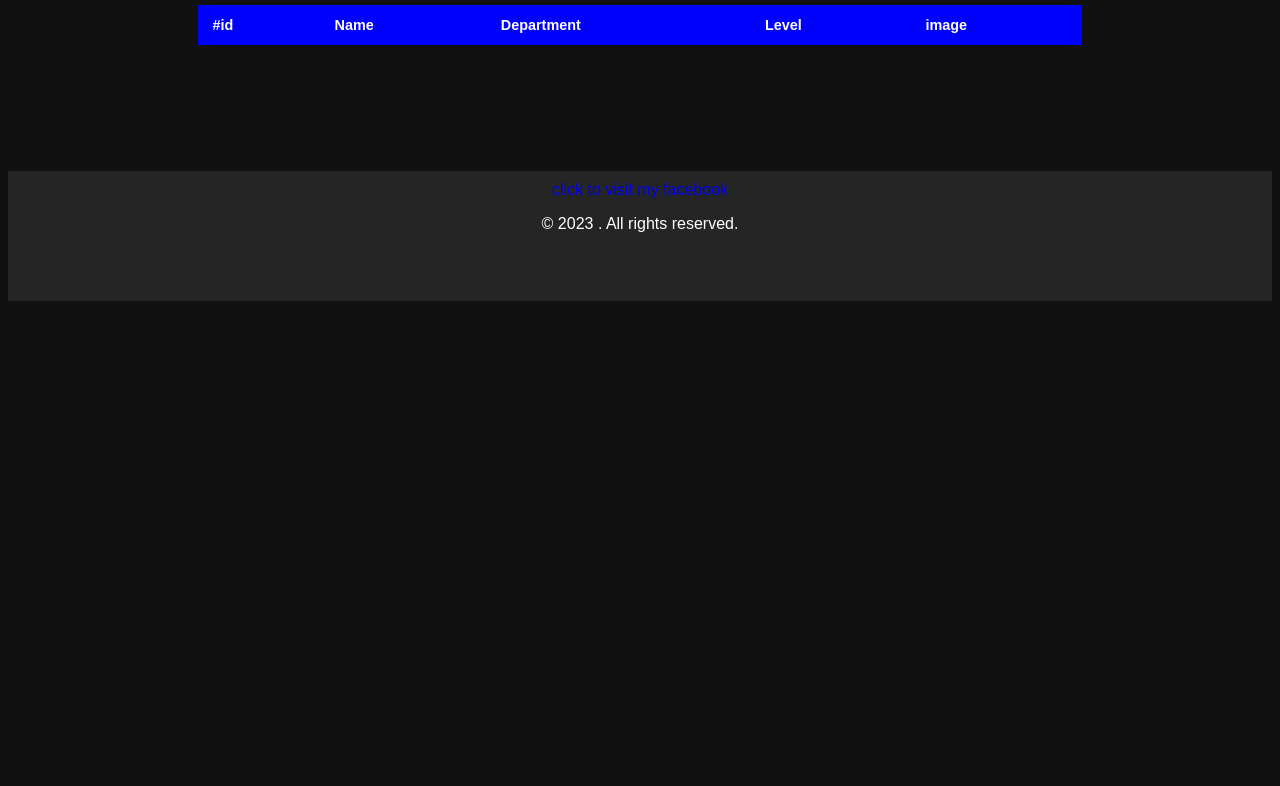
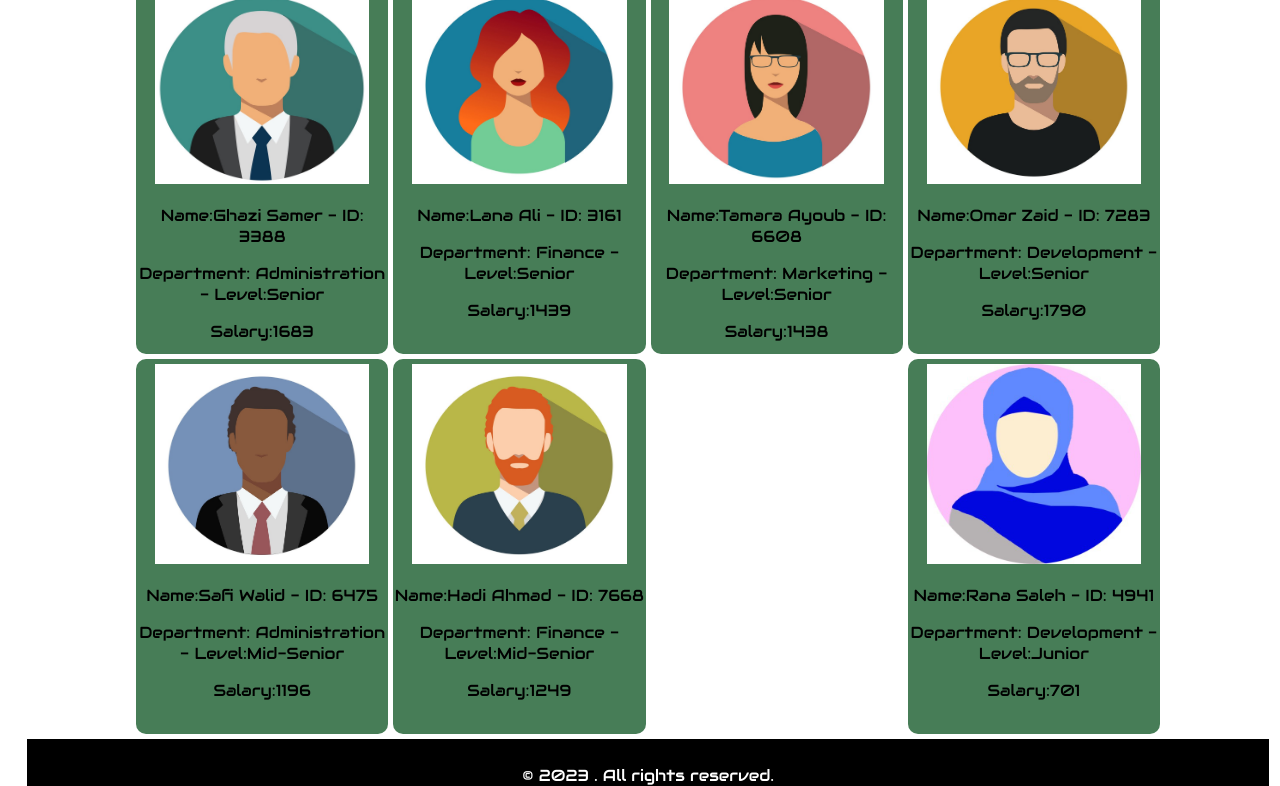
Before and after one commit to Ziad-Abazed/HR-management-system, a plain HTML site: page accounting.html in a window 1280 px wide. Shown: the part 230-1016 px from the top of the page. Before the commit the page ends 800 px from the top, so only its background shows below. Drawn offline with Linux system fonts and the light colour scheme.

Commit message:
change the render employees to put info for every employee in separate card

```diff
--- a/accounting.html
+++ b/accounting.html
@@ -4,9 +4,11 @@
     <meta charset="UTF-8">
     <meta http-equiv="X-UA-Compatible" content="IE=edge">
     <meta name="viewport" content="width=device-width, initial-scale=1.0">
-    <link rel="stylesheet" href="https://cdnjs.cloudflare.com/ajax/libs/font-awesome/4.7.0/css/font-awesome.min.css">
+    <link rel="stylesheet" href="https://fonts.googleapis.com/css?family=Audiowide">
+    <link rel="stylesheet" href="https://cdnjs.cloudflare.com/ajax/libs/font-awesome/6.4.0/css/all.min.css" integrity="sha512-iecdLmaskl7CVkqkXNQ/ZH/XLlvWZOJyj7Yy7tcenmpD1ypASozpmT/E0iPtmFIB46ZmdtAc9eNBvH0H/ZpiBw=="
+     crossorigin="anonymous" referrerpolicy="no-referrer" />
     <link rel="stylesheet" href="style/index.css" />
-    <title>accounting</title>
+    <title>Home</title>
 </head>
 <body>
     <header>
@@ -15,7 +17,7 @@
             <div class="nav-header">
 
                 <div class="nav-title">
-                    <img src="assets/logo.png"
+                    <img src="assets/logohr.jpg"
                         width="90px" height="50px">
 
                 </div>
@@ -31,16 +33,18 @@
         </nav>
     </header>
 
-<main>
-    <h1>Employees information</h1>
+<main id="main">
+<h1>Employees list</h1>
    <script src="js/app.js"></script>
 </main>
 
 
 <footer>
-    <a href="https://web.facebook.com/ziad.abazid.3">click to visit my facebook</a>
+    <p>© 2023 . All rights reserved.</p>
 
-    <p>© 2023 . All rights reserved.</p>
+<a href="https://web.facebook.com/ziad.abazid.3"><i style="color: blue;" class="fa-brands fa-facebook"></i></a>
+<a href="https://www.linkedin.com/feed/"><i class="fa-brands fa-linkedin"></i></a>
+  <p><small>Amman-jordan</small></p>
 </footer>
 
 </body>
--- a/js/app.js
+++ b/js/app.js
@@ -23,7 +23,7 @@ function Employee(fullName,department,level,image) {
   allEmployees.push(this);
 
 }
-Employee.prototype.Id=function(){
+Employee.prototype.id=function(){
   return generateEmployeeId();
 }
 
@@ -43,54 +43,85 @@ Employee.prototype.salary=function(){
   var EmployeeSalary = Math.floor(
       salaryRange.min + Math.random() * (salaryRange.max - salaryRange.min + 1))
       var netSalary = EmployeeSalary - EmployeeSalary * 0.075;
-      return netSalary.toFixed(2);
+      return netSalary.toFixed(0);
 }
 
 
-let employee1=new Employee("Ghazi Samer","Administration","Senior","https://thumbs.dreamstime.com/b/webcam-view-executive-manager-businessman-having-videocall-employees-216458723.jpg");
-let employee2=new Employee(  'Lana Ali', 'Finance',  'Senior','https://thumbs.dreamstime.com/b/portrait-happy-office-employee-working-laptop-looking-camera-109745321.jpg' )
-let employee3=new Employee(  'Tamara Ayoub', 'Marketing',  'Senior','https://thumbs.dreamstime.com/b/office-worker-pretty-young-sitting-41462649.jpg' )
-let employee4=new Employee( 'Safi Walid', 'Administration',  'Mid-Senior','https://thumbs.dreamstime.com/b/close-up-happy-bearded-man-hr-makes-good-first-impression-close-up-happy-bearded-man-hr-makes-good-first-impression-applicant-183172151.jpg' )
-let employee5=new Employee(  'Omar Zaid', 'Development',  'Senior','https://www.shutterstock.com/image-photo/portrait-smiling-millennial-arabic-businessman-260nw-1769759789.jpg' )
-let employee6=new Employee('Rana Saleh', 'Development',  'Junior','https://previews.123rf.com/images/wavebreakmediamicro/wavebreakmediamicro1111/wavebreakmediamicro111101651/11205201-busy-office-worker-in-her-office.jpg' )
-let employee7=new Employee(  'Hadi Ahmad', 'Finance',  'Mid-Senior','https://www.shutterstock.com/image-photo/successful-caucasian-smiling-man-shop-260nw-2079161422.jpg' )
-document.write("<table>")
-document.write("<thead>")
-document.write("<tr>")
-document.write("<th>#id</th>")
+let employee1=new Employee("Ghazi Samer","Administration","Senior","./assets/Ghazi.jpg");
+let employee2=new Employee(  'Lana Ali', 'Finance',  'Senior','./assets/Lana.jpg' )
+let employee3=new Employee(  'Tamara Ayoub', 'Marketing',  'Senior','./assets/Tamara.jpg' )
+let employee4=new Employee( 'Safi Walid', 'Administration',  'Mid-Senior','./assets/Safi.jpg' )
+let employee5=new Employee(  'Omar Zaid', 'Development',  'Senior','./assets/Omar.jpg' )
+let employee6=new Employee('Rana Saleh', 'Development',  'Junior','./assets/Rana.jpg' )
+let employee7=new Employee(  'Hadi Ahmad', 'Finance',  'Mid-Senior','./assets/Hadi.jpg' )
 
-document.write("<th> Name</th>")
-document.write("<th>Department</th>")
-document.write("<th>Level</th>")
-document.write("<th>image</th>")
-document.write("</tr>")
-document.write("</thead>")
-document.write("</table>")
+
+
+let main=document.getElementById("main");
+
+let flexdiv=document.createElement("div");
+
+flexdiv.className="flex-box";
+
+let Administrationdiv=document.createElement("div");
+
+Administrationdiv.className="Administrationtdiv";
+
+let Financediv=document.createElement("div");
+
+Financediv.className="Financediv";
+
+
+let Marketingdiv=document.createElement("div");
+
+Marketingdiv.className="Marketingdiv";
+
+
+let Developmentdiv=document.createElement("div");
+
+Developmentdiv.className="Developmentdiv";
+
+
+
 Employee.prototype.render=function(){
   console.log("Employee name: "+this.fullName)
   console.log("Department: "+this.department)
   console.log ("Employee salary: "+this.salary())
 
-  document.write("<table>")
-  document.write("<tbody>")
-  document.write("<tr>")
+  let carddiv=document.createElement("div");
+  carddiv.className="cards";
+  let img=document.createElement("img");
+  img.setAttribute("src",`${this.image}`);
+  let line1=document.createElement("p");
+  line1.textContent=`Name:${this.fullName} - ID: ${this.id()}`;
 
-  document.write(`<td> ${this.id()}</td>`)
-  document.write(`<td> ${this.fullName}</td>`)
-  document.write(`<td> ${this.department}</td>`)
-  document.write(`<td> ${this.level}</td>`)
-  document.write(`<td>  <img src=${this.image} height=100px width=100px></td>`)
+  let line2=document.createElement("p");
+  line2.textContent=`Department: ${this.department} - Level:${this.level}`;
+  console.log(line2)
+  let line3=document.createElement("p");
+  line3.textContent=`Salary:${this.salary()}`;
 
 
+  carddiv.appendChild(img)
 
-  document.write("</tr>")
+  carddiv.appendChild(line1)
+  carddiv.appendChild(line2)
+  carddiv.appendChild(line3)
 
-  document.write("</tbody>")
-  document.write("</table>")
+  switch(this.department){
+    case 'Administration':Administrationdiv.appendChild(carddiv);break;
+    case 'Finance':Financediv.appendChild(carddiv);break;
+    case 'Marketing':Marketingdiv.appendChild(carddiv);break;
+    case 'Development':Developmentdiv.appendChild(carddiv);break;
+  }
 }
 
 
-
+flexdiv.appendChild(Administrationdiv)
+flexdiv.appendChild(Financediv)
+flexdiv.appendChild(Marketingdiv)
+flexdiv.appendChild(Developmentdiv)
+main.appendChild(flexdiv);
 for (let i = 0; i < allEmployees.length; i++){
 allEmployees[i].render();
 }
--- a/style/index.css
+++ b/style/index.css
@@ -1,7 +1,7 @@
 body {
-  background-color: #111111;
-  font-family: sans-serif;
-  color: white;
+  background-color: white;
+  font-family: "Audiowide", sans-serif;
+  width: 100%;
 
 
 
@@ -9,18 +9,22 @@ body {
 
 nav {
   height: 70px;
-  width: 100%;
-  background-color: #252525;
-margin-bottom: 100px;
+  width: 97%;
+  background-color: black;
+
+  padding: 10px;
+  margin: auto;
+
+  margin-bottom: 50px;
 
 }
 
-nav > .nav-header {
+nav>.nav-header {
   display: inline;
 
 }
 
-nav > .nav-header > .nav-title {
+nav>.nav-header>.nav-title {
   display: inline-block;
   font-size: 22px;
 
@@ -32,74 +36,102 @@ nav > .nav-header > .nav-title {
 .nav-title img {
   margin-top: 0px;
   margin-right: 10px;
-float: left;
+  float: left;
 
-   display: inline;
+  display: inline;
 
 }
 
 .nav-title p {
-   display: inline;
+  display: inline;
 
 }
 
-nav > .nav-links {
+nav>.nav-links {
   display: inline;
   float: right;
   font-size: 18px;
 
 }
 
-nav > .nav-links > a {
+nav>.nav-links>a {
   display: inline-block;
   padding: 13px 10px 13px 10px;
-color:white;
+  color: white;
   text-decoration: none;
 
 
 }
-main{
-  width: 100%;
+
+main {
+  width: 80%;
+  margin: auto;
 }
 
-table {
-  width: 70%;
-  border-collapse: collapse;
-  margin: 25px 0;
-  font-size: 0.9em;
-  font-family: sans-serif;
-  min-width: 400px;
-  box-shadow: 0 0 20px rgba(0, 0, 0, 0.15);
-  margin: auto;
-  background-color: #252525;
+.flex-box {
+  display: flex;
+  gap: 5px;
+  width: 100%;
+  align-content: center;
+  text-align: center;
 }
 
-table thead tr {
-  background-color:  blue;
-  color: #ffffff;
-  text-align: left;
+.Administrationtdiv {
+  width: 25%;
 }
 
-
-table th,
-table td {
-  padding: 12px 15px;
+.Financediv {
+  width: 25%;
 }
 
-h1{
+.Marketingdiv {
+  width: 25%;
+}
+
+.Developmentdiv {
+  width: 25%;
+
+}
+
+.cards {
+  width: 100%;
+  margin-bottom: 5px;
+  height: 370px;
+  align-items: center;
+  text-align: center;
+  padding-top: 5px;
+  padding: auto;
+
+  border-radius: 10px;
+  background-color: #477D57;
+
+}
+
+.cards>img {
+  width: 85%;
+  height: 200px;
+}
+
+h1 {
   text-align: center;
   margin-bottom: 20px;
 }
-footer{
+
+footer {
   padding-top: 10px;
-  margin-bottom: 0%;
-  width: 100%;
+  margin-bottom: 0px;
+  width: 97%;
   height: 120px;
   text-align: center;
-  background-color: #252525;
+  background-color: black;
   margin-top: 10%;
+  color: white;
+  margin: auto;
 }
 
-a{
+a {
+
+  padding: 10px;
   text-decoration: none;
+font-size: larger;
 }
```
Also changed, not shown: index.html (+10 -6 lines), assets/Ghazi.jpg (added), assets/Hadi.jpg (added), assets/Lana.jpg (added), assets/Omar.jpg (added), assets/Rana.jpg (added), assets/Safi.jpg (added), assets/Tamara.jpg (added), assets/logohr.jpg (added).
